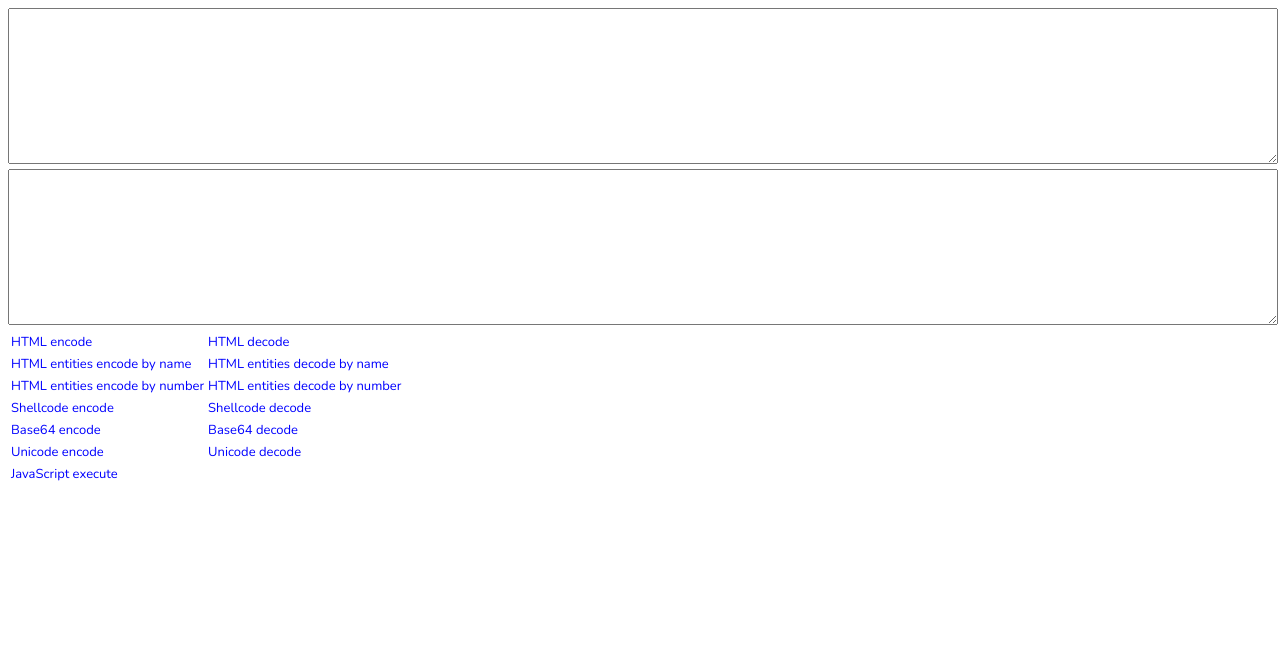
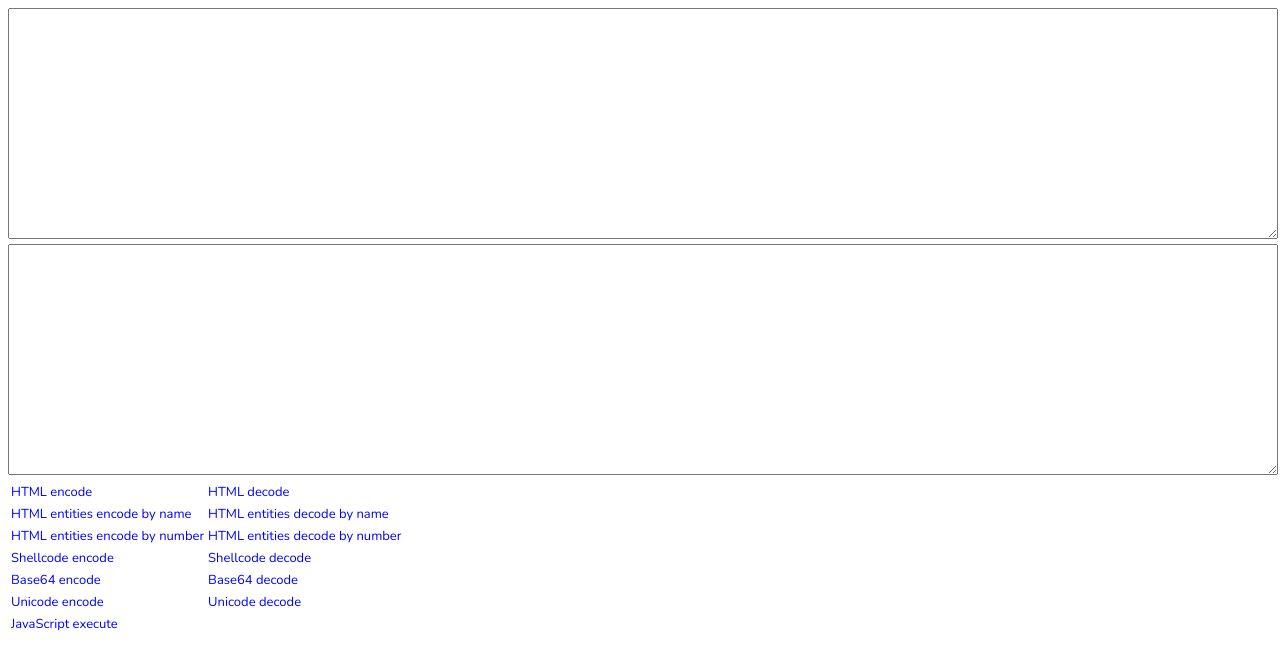
Before and after one commit to batmancrew/batmancrew.github.io, a plain HTML site: page index.html in a window 1280 px wide. Drawn offline with nearby package versions, Linux system fonts and the light colour scheme.

Commit message:
Update index.html

```diff
--- a/index.html
+++ b/index.html
@@ -132,8 +132,8 @@
                 }
             }
         </script>
-        <textarea id="code1" rows="10" style="width: 100%;"></textarea>
-        <textarea id="code2" rows="10" style="width: 100%;"></textarea>
+        <textarea id="code1" rows="15" style="width: 100%;"></textarea>
+        <textarea id="code2" rows="15" style="width: 100%;"></textarea>
         <table>
             <tr>
                 <td><a href="#" onclick="HTMLEncode();">HTML encode</a></td>
```
